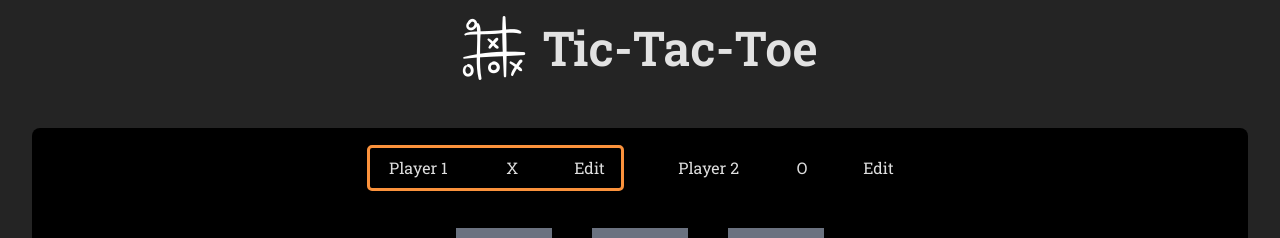
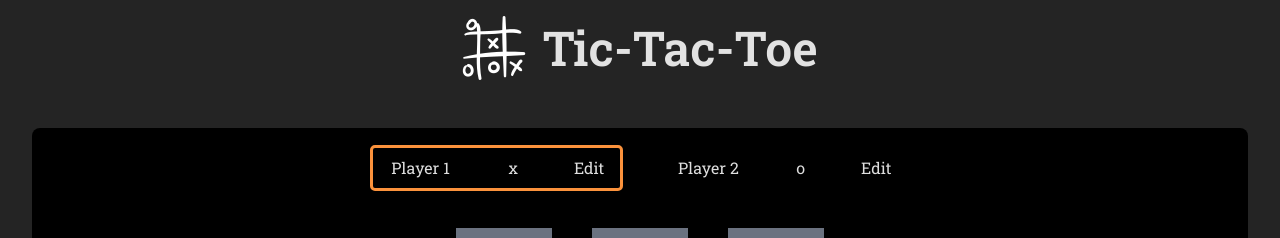
Before and after one commit to Asef00/tic-tac-toe, a React (Vite) app: page / in a window 1280 px wide. Shown: the top 238 px of the page. Built offline with nearby package versions, Linux system fonts and the light colour scheme.

Commit message:
use derived method and drop the activePlayer state

```diff
--- a/src/App.tsx
+++ b/src/App.tsx
@@ -5,22 +5,21 @@ import { useState } from 'react'
 import Log from './components/Log'
 import { GameTurn } from './types/types'
 
+function deriveActivePlayer(gameTurns: GameTurn[]) {
+  let currentPlayer = 'x'
+  if (gameTurns.length && gameTurns[0].player) currentPlayer = 'o'
+
+  return currentPlayer
+}
+
 function App() {
-  const [activePlayer, setActivePlayer] = useState('x')
   const [gameTurns, setGameTurns] = useState([] as GameTurn[])
 
+  const activePlayer = deriveActivePlayer(gameTurns)
+
   function handlePlayerMove(colIndex: number, rowIndex: number) {
-    //change active player
-    setActivePlayer((prevPlayer) => {
-      if (prevPlayer === 'x') return 'o'
-      else return 'x'
-    })
-
-    //log the activity
     setGameTurns((prevGameTurns) => {
-      //compute current player to not mixing different states
-      let currentPlayer = 'x'
-      if (prevGameTurns.length && prevGameTurns[0].player) currentPlayer = 'o'
+      const currentPlayer = deriveActivePlayer(prevGameTurns)
 
       return [
         { square: { row: rowIndex, col: colIndex }, player: currentPlayer },
@@ -37,12 +36,12 @@ function App() {
           <Player
             isActive={activePlayer === 'x'}
             initialName="Player 1"
-            symbol="X"
+            symbol="x"
           />
           <Player
             isActive={activePlayer === 'o'}
             initialName="Player 2"
-            symbol="O"
+            symbol="o"
           />
         </ol>
         {/* game board */}
```
